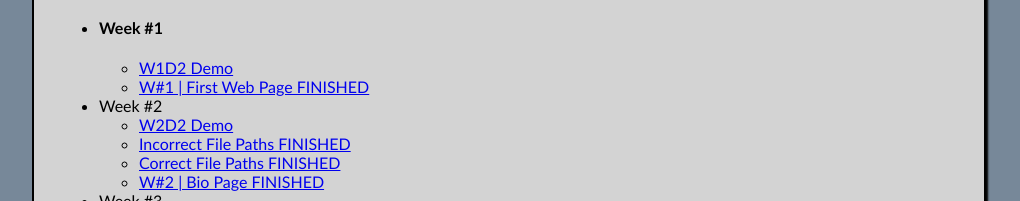
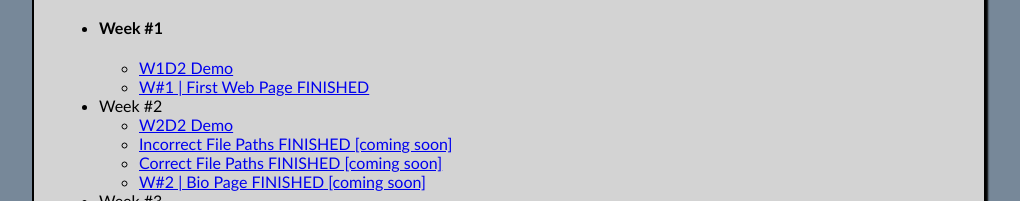
Before and after one commit to newKTruchon/SE111_22_202320, a plain HTML site: page index.html in a window 1280 px wide. Shown: the part 599-800 px from the top of the page, without its empty margins (131-1151 px from the left). Drawn offline with Linux system fonts and the light colour scheme.

Commit message:
updated repo index and html review

```diff
--- a/index.html
+++ b/index.html
@@ -89,13 +89,13 @@
                             <a href="week2_demo/index.html">W2D2 Demo</a>
                         </li>
                         <li>
-                            <a href="file-paths-incorrect/index.html">Incorrect File Paths FINISHED</a>
+                            <a href="file-paths-incorrect/index.html">Incorrect File Paths FINISHED [coming soon]</a>
                         </li>
                         <li>
-                            <a href="file-paths-correct/index.html">Correct File Paths FINISHED</a>
+                            <a href="file-paths-correct/index.html">Correct File Paths FINISHED [coming soon]</a>
                         </li>
                         <li>
-                            <a href="w2-bio/index.html">W#2 | Bio Page FINISHED</a>
+                            <a href="w2-bio/index.html">W#2 | Bio Page FINISHED [coming soon]</a>
                         </li>
                     </ul>
                 </li><!--/ end of Week #2-->
```
